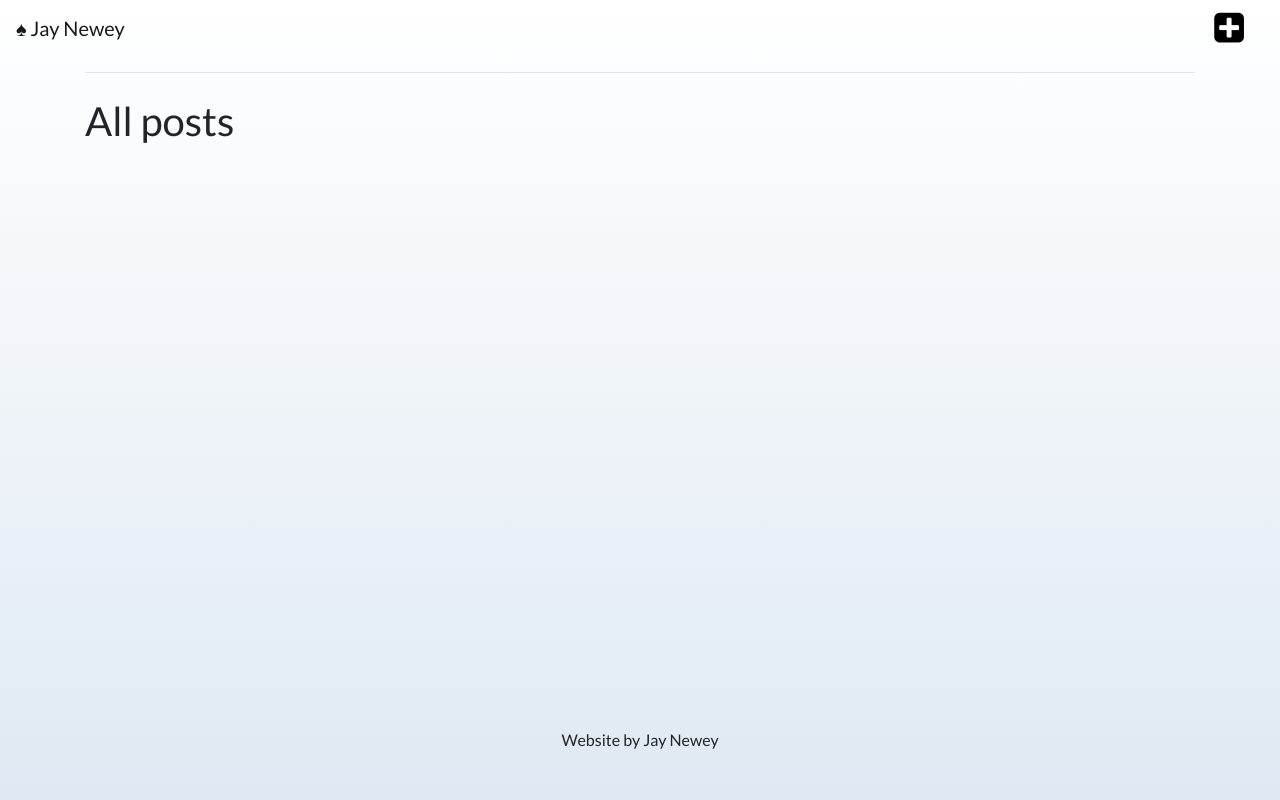
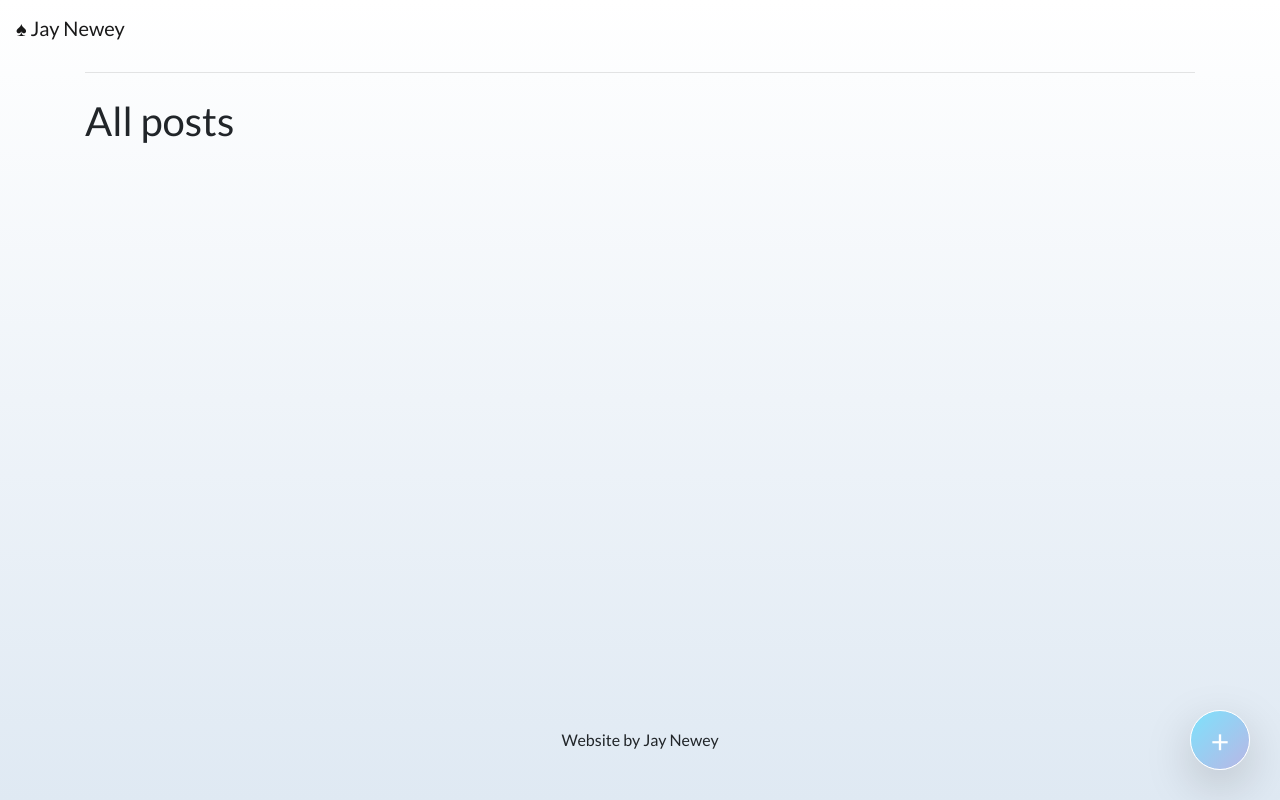
Before and after one commit to jaynewey/my-first-blog, a Django app: page / in a window 1280 px wide. Run offline with Django 3.2, Linux system fonts and the light colour scheme; a user stored in the database is signed in; data comes from the database, SQL or seed files in the repository; both versions use the stored data as it was after the commit; some libraries are stand-ins or nearby versions.

Commit message:
Add floating action button

```diff
--- a/blog/static/css/blog.css
+++ b/blog/static/css/blog.css
@@ -86,3 +86,15 @@ body {
 .bg-gradient {
     background-image: linear-gradient(-225deg, #7DE2FC 0%, #B9B6E5 100%);
 }
+
+.btn-fab {
+    height: 60px;
+    width: 60px;
+    border-radius: 50% !important;
+    display: inline-block;
+    text-align:center;
+    font-size:32px;
+    float: right;
+    margin-bottom: 30px;
+    margin-right: 30px;
+}
--- a/blog/templates/blog/base.html
+++ b/blog/templates/blog/base.html
@@ -14,9 +14,6 @@
     <body class="d-flex flex-column min-vh-100">
         <div class="navbar navbar-light">
             <a class="navbar-brand" href="/">♠ Jay Newey</a>
-            {% if user.is_authenticated %}
-                <a href="{% url 'post_new' %}" class="top-menu"><span class="fa fa-plus-square"></span></a>
-            {% endif %}
         </div>
         <div class="container wrapper flex-grow-1">
             {% block content %}
--- a/blog/templates/blog/post_detail.html
+++ b/blog/templates/blog/post_detail.html
@@ -14,5 +14,4 @@
         {% endif %}
         <p>{{ post.text|linebreaksbr }}</p>
     </div>
-    <footer class="footer fixed-bottom bg-dark"><a href="{% url 'post_new' %}"><span class="fa fa-plus-square"></span></a></footer>
 {% endblock %}
--- a/blog/templates/blog/post_list.html
+++ b/blog/templates/blog/post_list.html
@@ -24,5 +24,10 @@
                               </div>
                       </div>
         {% endfor %}
+    {% if user.is_authenticated %}
+    <div class="container">
+        <footer class="footer fixed-bottom"><a href="{% url 'post_new' %}" class="btn btn-fab btn-gradient shadow-lg">+</a></footer>
+    </div>
+    {% endif %}
 </div>
 {% endblock %}
```
Also changed, not shown: db.sqlite3.
